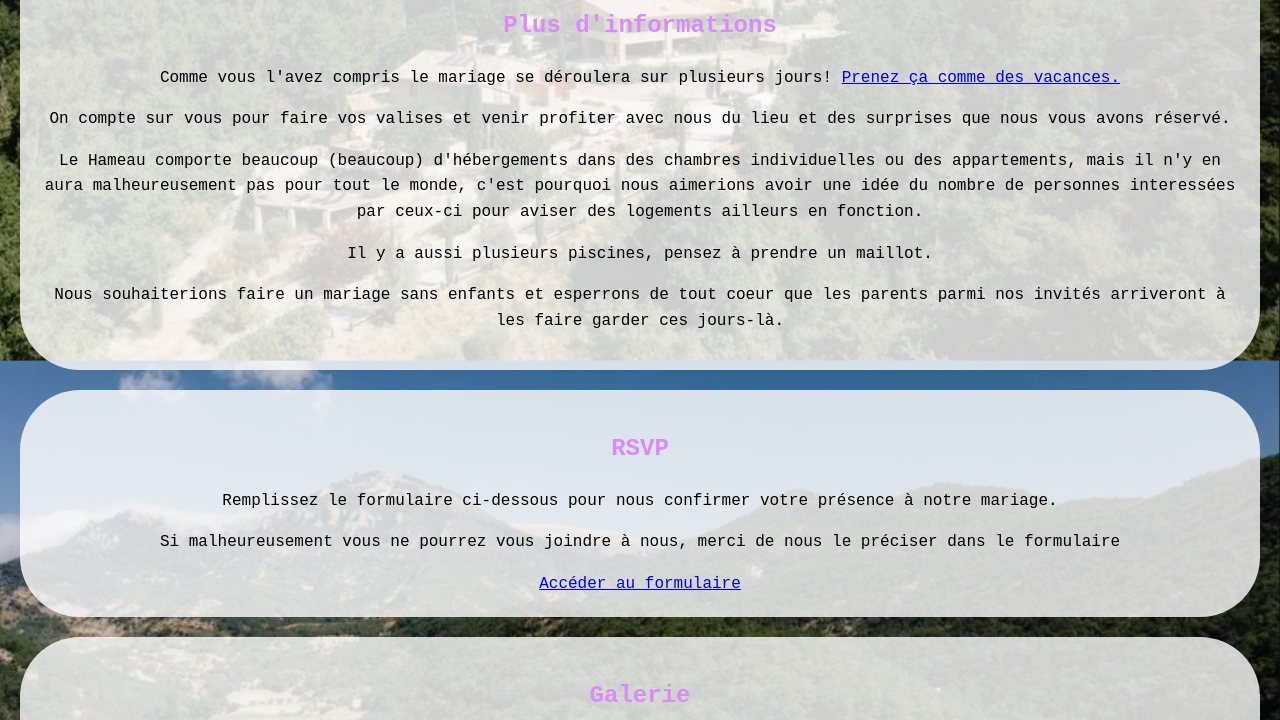
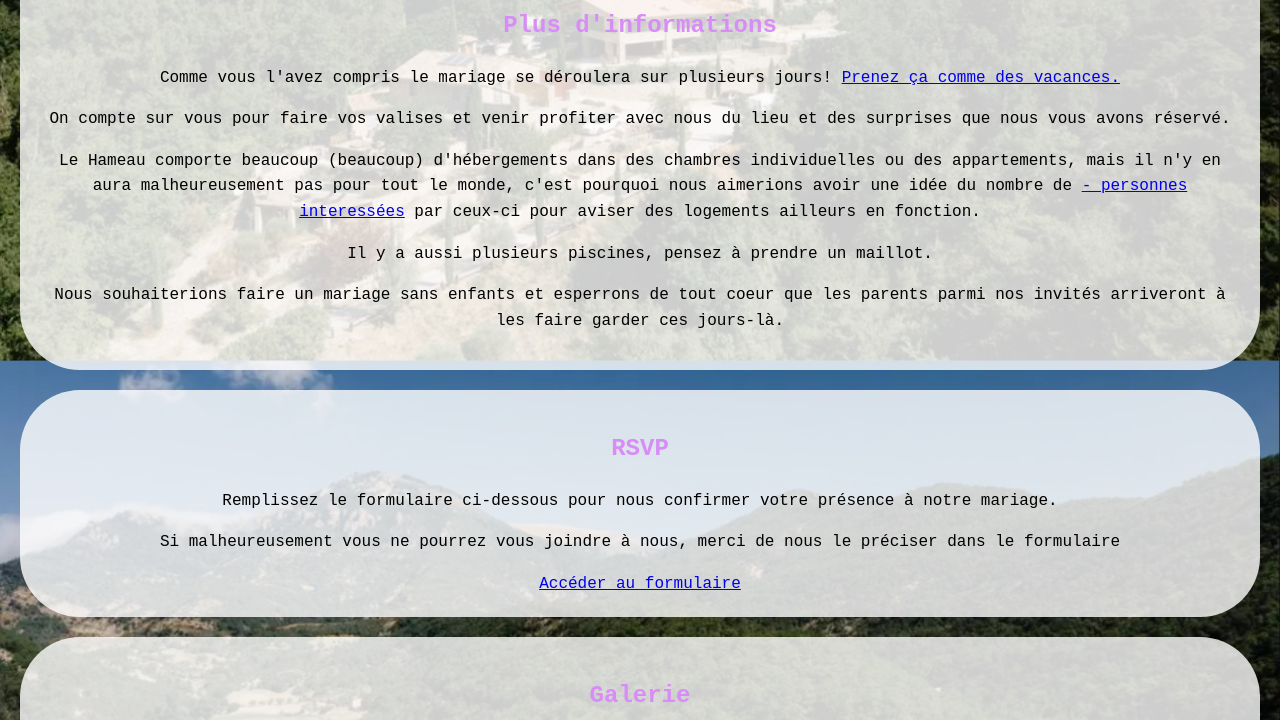
Before and after one commit to Thibault-et-Emilie/mariage, a plain HTML site: page index.html in a window 1280 px wide. Shown: the part 1338-2058 px from the top of the page. Drawn offline with nearby package versions, Linux system fonts and the light colour scheme.

Commit message:
Update index.html

```diff
--- a/index.html
+++ b/index.html
@@ -40,7 +40,7 @@
         <h2>Plus d'informations</h2>
         <p>Comme vous l'avez compris le mariage se déroulera sur plusieurs jours! <a href="https://www.youtube.com/watch?v=fAj_4ZD5jzQ" target="_blank">Prenez ça comme des vacances.</a></p>
         <p>On compte sur vous pour faire vos valises et venir profiter avec nous du lieu et des surprises que nous vous avons réservé.</p>
-        <p>Le Hameau comporte beaucoup (beaucoup) d'hébergements dans des chambres individuelles ou des appartements, mais il n'y en aura malheureusement pas pour tout le monde, c'est pourquoi nous aimerions avoir une idée du nombre de personnes interessées par ceux-ci pour aviser des logements ailleurs en fonction.</p>
+        <p>Le Hameau comporte beaucoup (beaucoup) d'hébergements dans des chambres individuelles ou des appartements, mais il n'y en aura malheureusement pas pour tout le monde, c'est pourquoi nous aimerions avoir une idée du nombre de <a href="#rsvp">- personnes interessées</a> par ceux-ci pour aviser des logements ailleurs en fonction.</p>
         <p>Il y a aussi plusieurs piscines, pensez à prendre un maillot.</p>
         <p>Nous souhaiterions faire un mariage sans enfants et esperrons de tout coeur que les parents parmi nos invités arriveront à les faire garder ces jours-là.</p>
     </section>
```
